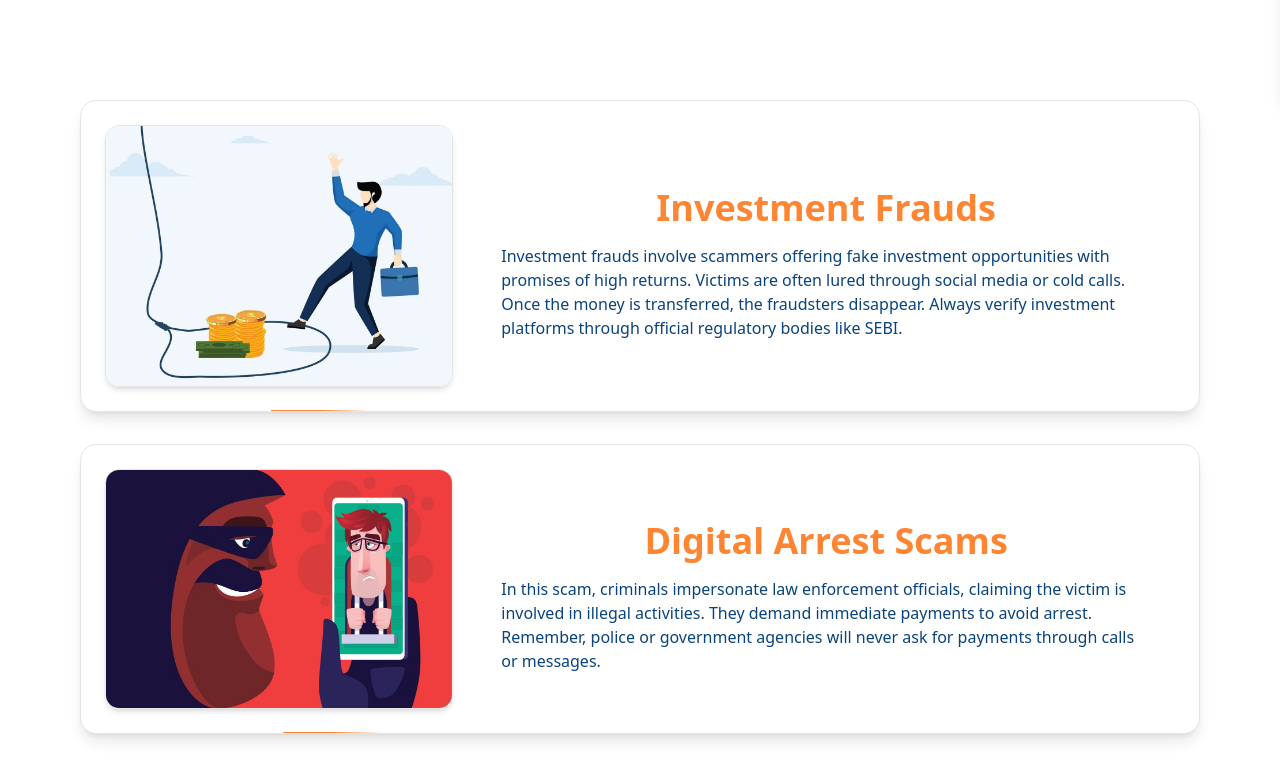
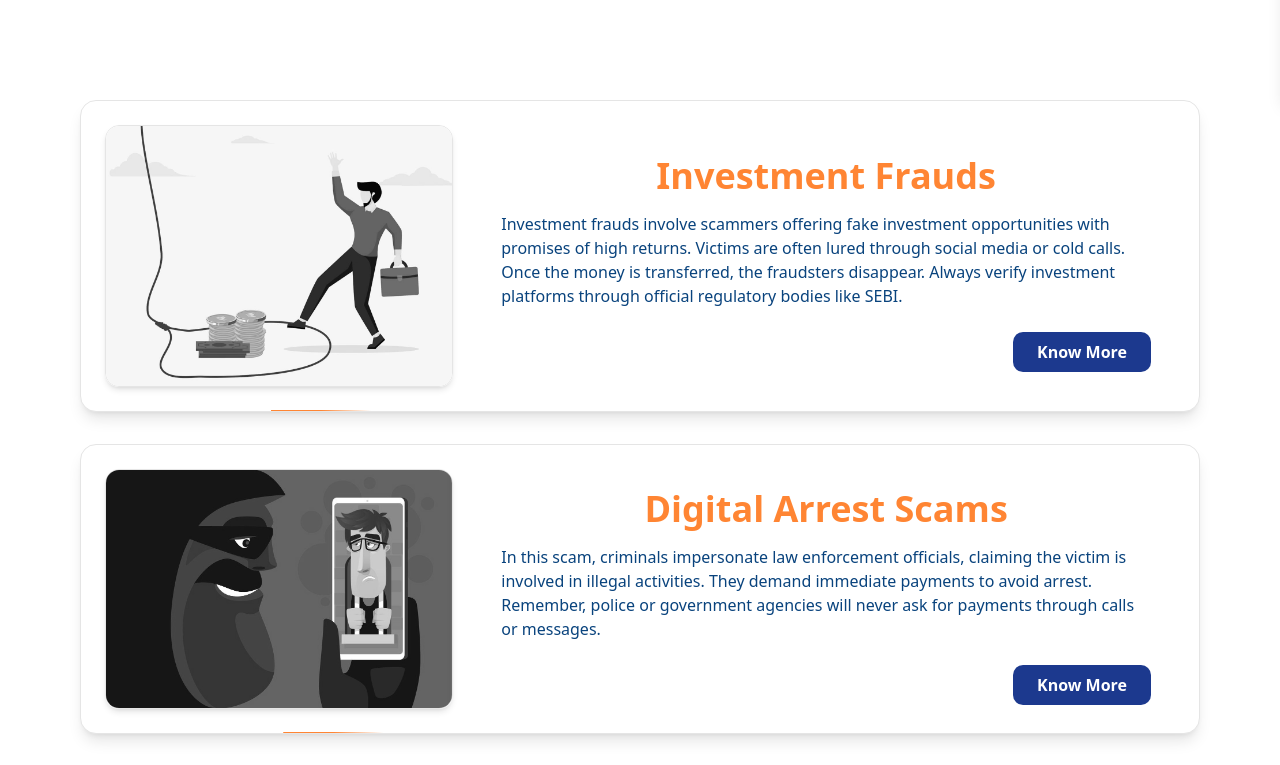
Before and after one commit to sujaykumar007/Hacfy-cyber-chetana, a Next.js app: page /blog in a window 1280 px wide. Shown: the part 700-1465 px from the top of the page. Built offline with nearby package versions, Linux system fonts and the light colour scheme.

Commit message:
create a SLider cards and blogs

```diff
--- a/app/MainLayout.tsx/Footer.tsx
+++ b/app/MainLayout.tsx/Footer.tsx
@@ -74,11 +74,11 @@ export default function Footer() {
 
 
 
-            <div className="  mt-2 md:mt-0">
+            <div className="  mt-2 md:mt-0 hover:text-[#ff8533]">
               <div>
-              <Link href="/UserTerma" className=""  style={{ color: "var(--primary-blue)" }}>User Terms & Conditions</Link>
+              <Link href="/UserTerma" className="hover:text-[#ff8533]"  style={{ color: "var(--primary-blue)" }}>User Terms & Conditions</Link>
               </div>
-              <Link href="/UserTerma" className="" style={{ color: "var(--primary-blue)" }}>Privacy Policy</Link>
+              <Link href="/UserTerma" className="hover:text-[#ff8533]" style={{ color: "var(--primary-blue)" }}>Privacy Policy</Link>
             </div>
             </div>
 
--- a/app/blog/component/ServiceCard.tsx
+++ b/app/blog/component/ServiceCard.tsx
@@ -72,12 +72,9 @@ const services = [
       "Criminals trick victims into sharing intimate content and later blackmail them for money. Never share sensitive content with strangers and report such incidents to cybercrime portals.",
   },
 ];
-const ServiceCardItem = ({ service, index }: { service: {
-  id:number,
-  image:StaticImageData,
-  name:string,
-  description:string
-}; index: number }) => {
+const ServiceCardItem = ({ service, index }: {
+  service: { id: number; image: StaticImageData; name: string; description: string };
+  index: number }) => {
   const ref = useRef(null);
   const isInView = useInView(ref, { once: false, margin: "-50px" });
 
@@ -93,16 +90,14 @@ const ServiceCardItem = ({ service, index }: { service: {
     >
       <Card className="relative flex flex-col md:flex-row items-center overflow-hidden w-full max-w-6xl border shadow-lg rounded-2xl p-4 md:p-6">
 
-
         <div className="w-full md:w-1/3 flex justify-center">
           <Image
             src={service.image}
             alt={service.name}
             width={600}
-            className="rounded-xl object-cover border shadow-md w-full md:w-auto"
+            className="rounded-xl object-cover border shadow-md w-full md:w-auto transition-all duration-500 filter grayscale hover:grayscale-0"
           />
         </div>
-
 
         <CardContent className="w-full md:w-2/3 text-center md:text-left">
           <CardHeader>
@@ -119,6 +114,13 @@ const ServiceCardItem = ({ service, index }: { service: {
           >
             {service.description}
           </CardDescription>
+
+          {/* Know More Button */}
+          <div className="mt-6 flex justify-end">
+            <button className="relative overflow-hidden rounded-lg px-6 py-2 font-semibold text-white bg-blue-900">
+              Know More
+            </button>
+          </div>
         </CardContent>
 
         <BorderBeam duration={8} size={100} />
@@ -137,86 +139,3 @@ export function ServiceCard() {
     </div>
   );
 }
-// "use client";
-
-// import { BorderBeam } from "@/components/magicui/border-beam";
-// import { Card, CardContent, CardHeader, CardTitle, CardDescription } from "@/components/ui/card";
-// import { motion, useInView } from "framer-motion";
-// import Image from "next/image";
-// import { useRef, useEffect, useState } from "react";
-
-// interface Service {
-//   id: string;
-//   imageUrl: string;
-//   name: string;
-//   description: string;
-// }
-
-// const ServiceCardItem = ({ service, index }: { service: Service; index: number }) => {
-//   const ref = useRef(null);
-//   const isInView = useInView(ref, { once: false, margin: "-50px" });
-
-//   const slideDirection = index % 2 === 0 ? -100 : 100;
-
-//   return (
-//     <motion.div
-//       ref={ref}
-//       initial={{ opacity: 0, x: slideDirection }}
-//       animate={{ opacity: isInView ? 1 : 0, x: isInView ? 0 : slideDirection }}
-//       transition={{ duration: 0.5, delay: index * 0.1 }}
-//       className="flex justify-center px-4 md:px-8 w-full"
-//     >
-//       <Card className="relative flex flex-col md:flex-row items-center overflow-hidden w-full max-w-6xl border shadow-lg rounded-2xl p-4 md:p-6">
-//         <div className="w-full md:w-1/3 flex justify-center">
-//           <Image
-//             src={service.imageUrl}
-//             alt={service.name}
-//             width={600}
-//             height={400}
-//             className="rounded-xl object-cover border shadow-md w-full md:w-auto"
-//           />
-//         </div>
-
-//         <CardContent className="w-full md:w-2/3 text-center md:text-left">
-//           <CardHeader>
-//             <CardTitle className="text-4xl md:text-4xl font-bold justify-center items-center flex p-2 md:p-4">
-//               {service.name}
-//             </CardTitle>
-//           </CardHeader>
-//           <CardDescription className="text-sm md:text-base px-2 md:px-0">
-//             {service.description}
-//           </CardDescription>
-//         </CardContent>
-
-//         <BorderBeam duration={8} size={100} />
-//       </Card>
-//     </motion.div>
-//   );
-// };
-
-// export function ServiceCard(){
-//   const [services,setServices]= useState <Service[]>([]);
-
-//   useEffect(()=>{
-//     const fetchServices = async()=>{
-//        try{
-//         const response = await fetch("http://localhost:3001/api/services");
-//         const data = await response.json();
-//         setServices(data);
-
-//        }catch(error){
-//           console.error("Failked to featc services :" , error);
-//        }
-//     };
-//     fetchServices();
-//   },[]);
-
-
-//   return (
-//     <div className="grid grid-cols-1 gap-8 w-full px-4 pb-16 md:px-12 overflow-x-hidden">
-//       {services.map((service, index) => (
-//         <ServiceCardItem key={service.id} service={service} index={index} />
-//       ))}
-//     </div>
-//   );
-// }
--- a/app/homepage/SwiperHome.tsx
+++ b/app/homepage/SwiperHome.tsx
@@ -9,10 +9,13 @@ import 'swiper/css/autoplay';
 import Image from 'next/image';
 
 const links = [
+  // {image :'/assets/sbi5.png',text :'Scam 0'},
   { image: '/assets/sbiimage.png', text: 'Scam 1' },
   { image: '/assets/sbiimage1.png', text: 'Scam 2' },
   { image: '/assets/sbiimage2.png', text: 'Scam 3' },
   { image: '/assets/sbiimage3.png', text: 'Scam 4' },
+  {image : '/assets/tickets.png' , text :'Scam 6'}
+
 ];
 
 const SwiperHome = () => {
@@ -46,10 +49,11 @@ const SwiperHome = () => {
   src={item.image}
   alt={item.text}
   width={300}
-                  height={80}
+  height={100}
   quality={100}
-                  className="object-cover rounded-lg shadow-2xl border-blue-100 border-2"
+  className="h-auto rounded-lg shadow-2xl border-blue-100 border-2"
 />
+
               </div>
             </SwiperSlide>
           ))}
--- a/public/assets/assets.tsx
+++ b/public/assets/assets.tsx
@@ -28,6 +28,8 @@ import image1 from "./sbiimage.png"
 import image2 from "./sbiimage1.png"
 import image3 from "./sbiimage2.png"
 import image4 from "./sbiimage3.png"
+import image5 from "./sbi5.png"
+import image6 from "./tickets.png"
 
 export const assets ={
     logo,
@@ -59,7 +61,9 @@ export const assets ={
     image1,
     image2,
     image3,
-    image4
+    image4,
+    image5,
+    image6
 
 
 }
```
Also changed, not shown: public/assets/sbi5.png (added), public/assets/tickets.png (added). Lines whose indentation alone changed are shown as unchanged.
